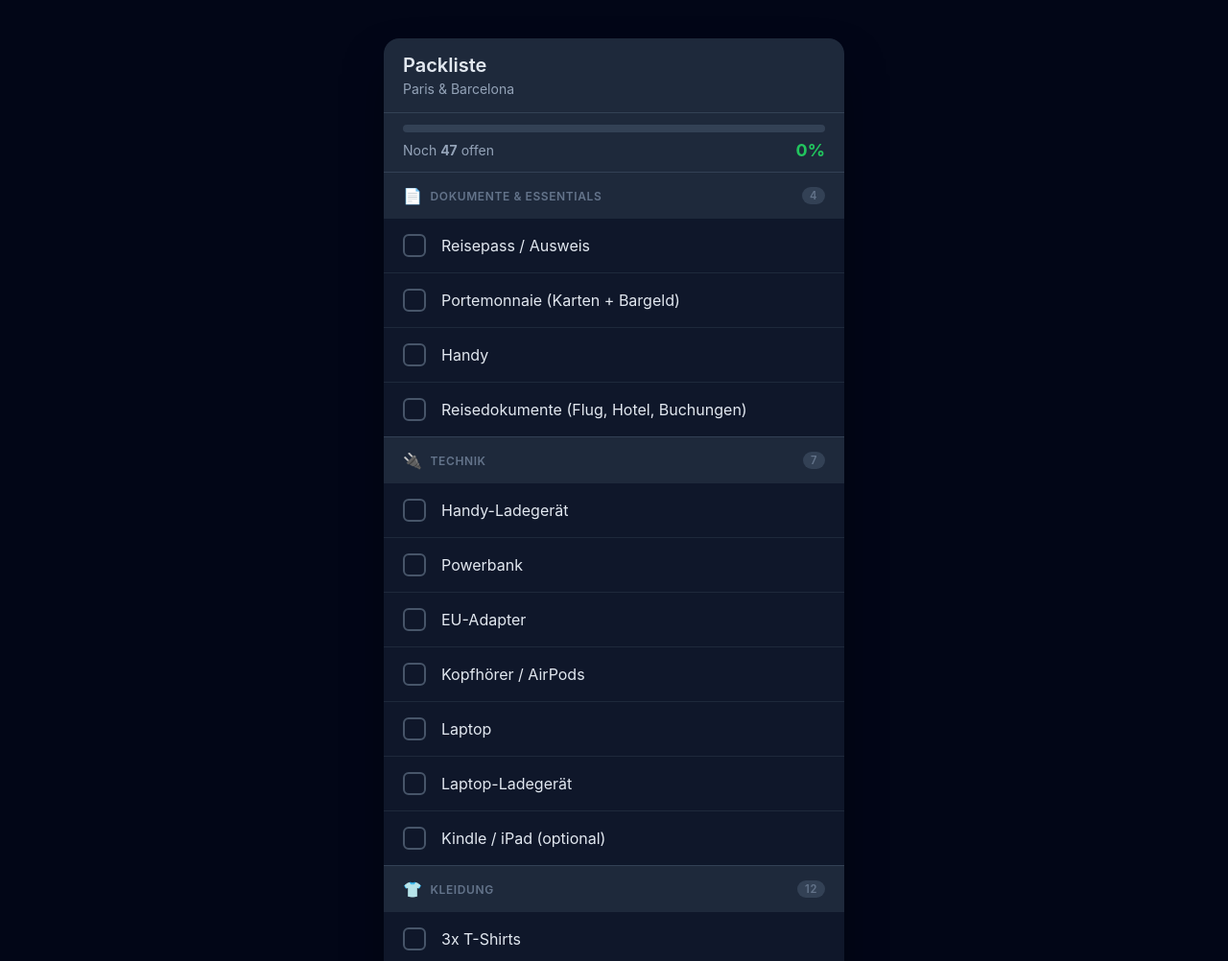
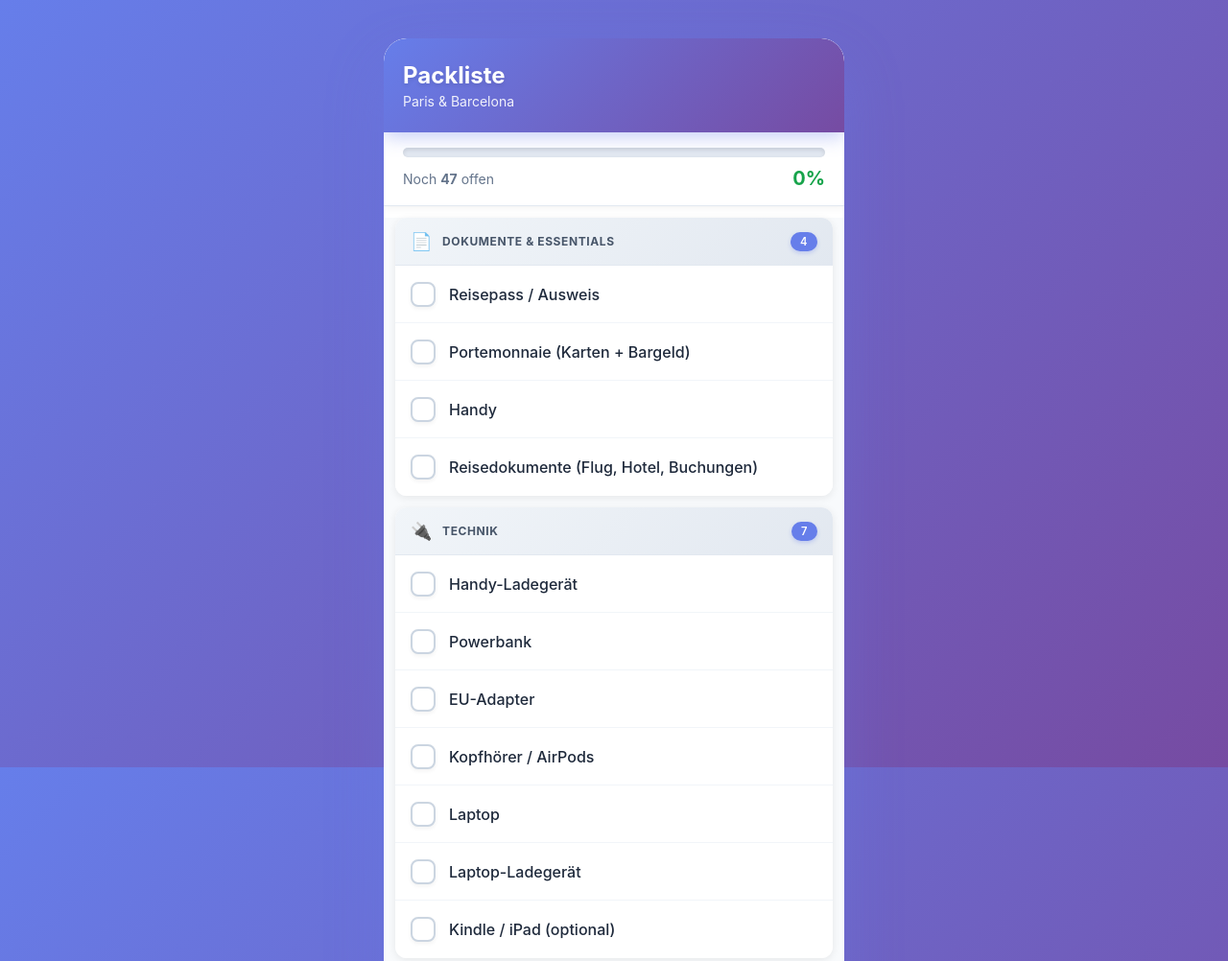
Before and after one commit to logicodr/Check-list, a plain HTML site: page index.html in a window 1280 px wide. Shown: the top 1002 px of the page at 96% size. Drawn offline with Linux system fonts and the light colour scheme.

Commit message:
Helles Design mit Tiefe und Kontrast
- Weisser Hintergrund statt dunklem Theme
- Lila Gradient Header mit Schatten
- Cards mit Schatten für Tiefe
- Grössere Checkboxen mit Gradient
- Besserer Kontrast für Lesbarkeit
- Grüne Erledigt-Sektion mit hellem Hintergrund
- Abgerundete Ecken überall

🤖 Generated with [Claude Code](https://claude.com/claude-code)

Co-Authored-By: Claude <noreply@anthropic.com>

```diff
--- a/index.html
+++ b/index.html
@@ -20,11 +20,19 @@
 
         body {
             font-family: -apple-system, BlinkMacSystemFont, 'Segoe UI', Roboto, sans-serif;
-            background: #0f172a;
-            color: #e2e8f0;
+            background: linear-gradient(135deg, #667eea 0%, #764ba2 100%);
+            background-attachment: fixed;
+            color: #1e293b;
             min-height: 100vh;
             min-height: 100dvh;
+            padding: 0;
             padding-bottom: env(safe-area-inset-bottom);
+        }
+
+        .container {
+            background: #ffffff;
+            min-height: 100vh;
+            min-height: 100dvh;
         }
 
         /* Header - sticky */
@@ -32,37 +40,41 @@
             position: sticky;
             top: 0;
             z-index: 100;
-            background: #1e293b;
-            padding: 16px 20px;
-            border-bottom: 1px solid #334155;
+            background: linear-gradient(135deg, #667eea 0%, #764ba2 100%);
+            padding: 24px 20px;
+            color: white;
+            box-shadow: 0 4px 20px rgba(102, 126, 234, 0.4);
         }
 
         .header h1 {
-            font-size: 1.25rem;
-            font-weight: 600;
+            font-size: 1.5rem;
+            font-weight: 700;
             margin-bottom: 4px;
+            text-shadow: 0 2px 4px rgba(0,0,0,0.1);
         }
 
         .header p {
             font-size: 0.875rem;
-            color: #94a3b8;
+            opacity: 0.9;
         }
 
         /* Progress */
         .progress-container {
-            padding: 12px 20px;
-            background: #1e293b;
-            border-bottom: 1px solid #334155;
+            padding: 16px 20px;
+            background: #ffffff;
+            border-bottom: 1px solid #e2e8f0;
             position: sticky;
-            top: 76px;
+            top: 84px;
             z-index: 99;
+            box-shadow: 0 2px 8px rgba(0,0,0,0.05);
         }
 
         .progress-bar {
-            background: #334155;
-            height: 8px;
-            border-radius: 4px;
+            background: #e2e8f0;
+            height: 10px;
+            border-radius: 5px;
             overflow: hidden;
+            box-shadow: inset 0 2px 4px rgba(0,0,0,0.1);
         }
 
         .progress-fill {
@@ -70,50 +82,59 @@
             height: 100%;
             width: 0%;
             transition: width 0.3s ease;
-            border-radius: 4px;
+            border-radius: 5px;
+            box-shadow: 0 2px 8px rgba(34, 197, 94, 0.4);
         }
 
         .progress-text {
             display: flex;
             justify-content: space-between;
             align-items: center;
-            margin-top: 8px;
+            margin-top: 10px;
             font-size: 0.875rem;
-            color: #94a3b8;
+            color: #64748b;
         }
 
         .progress-percent {
             font-weight: 700;
-            font-size: 1.125rem;
-            color: #22c55e;
+            font-size: 1.25rem;
+            color: #16a34a;
         }
 
         /* Buttons */
         .reset-btn {
-            background: #dc2626;
+            background: #ef4444;
             color: white;
             border: none;
-            padding: 8px 14px;
-            border-radius: 6px;
-            font-size: 0.75rem;
-            font-weight: 500;
+            padding: 10px 20px;
+            border-radius: 8px;
+            font-size: 0.875rem;
+            font-weight: 600;
             cursor: pointer;
             touch-action: manipulation;
+            box-shadow: 0 4px 12px rgba(239, 68, 68, 0.3);
+            transition: all 0.2s ease;
         }
 
         .reset-btn:active {
-            background: #b91c1c;
+            background: #dc2626;
             transform: scale(0.98);
+            box-shadow: 0 2px 8px rgba(239, 68, 68, 0.3);
         }
 
         /* Content */
         .content {
             padding-bottom: 20px;
+            background: #f8fafc;
         }
 
         /* Section */
         .section {
-            border-bottom: 1px solid #334155;
+            background: #ffffff;
+            margin: 12px;
+            border-radius: 12px;
+            box-shadow: 0 2px 8px rgba(0,0,0,0.08);
+            overflow: hidden;
         }
 
         .section:empty {
@@ -121,47 +142,48 @@
         }
 
         .section-header {
-            background: #1e293b;
-            padding: 14px 20px;
-            font-weight: 600;
+            background: linear-gradient(135deg, #f1f5f9 0%, #e2e8f0 100%);
+            padding: 14px 16px;
+            font-weight: 700;
             font-size: 0.75rem;
             text-transform: uppercase;
             letter-spacing: 0.05em;
-            color: #64748b;
+            color: #475569;
             display: flex;
             align-items: center;
-            gap: 8px;
-            position: sticky;
-            top: 130px;
-            z-index: 50;
+            gap: 10px;
+            border-bottom: 1px solid #e2e8f0;
         }
 
         .section-header .icon {
-            font-size: 1rem;
+            font-size: 1.125rem;
         }
 
         .section-header .count {
             margin-left: auto;
-            background: #334155;
-            padding: 2px 8px;
-            border-radius: 10px;
+            background: #667eea;
+            color: white;
+            padding: 3px 10px;
+            border-radius: 12px;
             font-size: 0.7rem;
+            font-weight: 600;
+            box-shadow: 0 2px 4px rgba(102, 126, 234, 0.3);
         }
 
         .section-content {
-            background: #0f172a;
+            background: #ffffff;
         }
 
         /* Checklist Item */
         .item {
             display: flex;
             align-items: center;
-            padding: 16px 20px;
-            border-bottom: 1px solid #1e293b;
+            padding: 16px;
+            border-bottom: 1px solid #f1f5f9;
             cursor: pointer;
             touch-action: manipulation;
             transition: all 0.2s ease;
-            min-height: 56px;
+            min-height: 60px;
             overflow: hidden;
         }
 
@@ -170,7 +192,7 @@
         }
 
         .item:active {
-            background: #1e293b;
+            background: #f8fafc;
         }
 
         /* Animation für checked items */
@@ -186,21 +208,24 @@
 
         /* Custom Checkbox */
         .checkbox {
-            width: 24px;
-            height: 24px;
-            min-width: 24px;
-            border: 2px solid #475569;
-            border-radius: 6px;
-            margin-right: 16px;
+            width: 26px;
+            height: 26px;
+            min-width: 26px;
+            border: 2.5px solid #cbd5e1;
+            border-radius: 8px;
+            margin-right: 14px;
             display: flex;
             align-items: center;
             justify-content: center;
             transition: all 0.15s ease;
+            background: #ffffff;
+            box-shadow: 0 2px 4px rgba(0,0,0,0.05);
         }
 
         .item.checked .checkbox {
-            background: #22c55e;
-            border-color: #22c55e;
+            background: linear-gradient(135deg, #22c55e 0%, #16a34a 100%);
+            border-color: #16a34a;
+            box-shadow: 0 4px 8px rgba(34, 197, 94, 0.3);
         }
 
         .checkbox svg {
@@ -221,8 +246,9 @@
         .item-text {
             flex: 1;
             font-size: 1rem;
-            line-height: 1.4;
-            color: #e2e8f0;
+            line-height: 1.5;
+            color: #1e293b;
+            font-weight: 500;
         }
 
         .item input[type="checkbox"] {
@@ -233,36 +259,43 @@
 
         /* Erledigt Section */
         .done-section {
-            border-top: 1px solid #334155;
-            margin-top: 20px;
+            background: #ffffff;
+            margin: 12px;
+            border-radius: 12px;
+            box-shadow: 0 2px 8px rgba(0,0,0,0.08);
+            overflow: hidden;
         }
 
         .done-header {
-            background: #1e293b;
-            padding: 14px 20px;
-            font-weight: 600;
+            background: linear-gradient(135deg, #dcfce7 0%, #bbf7d0 100%);
+            padding: 14px 16px;
+            font-weight: 700;
             font-size: 0.75rem;
             text-transform: uppercase;
             letter-spacing: 0.05em;
-            color: #22c55e;
+            color: #166534;
             display: flex;
             align-items: center;
             gap: 8px;
             cursor: pointer;
             touch-action: manipulation;
+            border-bottom: 1px solid #bbf7d0;
         }
 
         .done-header .count {
             margin-left: auto;
-            background: #166534;
-            color: #bbf7d0;
-            padding: 2px 10px;
-            border-radius: 10px;
+            background: #16a34a;
+            color: white;
+            padding: 3px 10px;
+            border-radius: 12px;
             font-size: 0.7rem;
+            font-weight: 600;
+            box-shadow: 0 2px 4px rgba(22, 163, 74, 0.3);
         }
 
         .done-header .chevron {
             transition: transform 0.2s ease;
+            color: #16a34a;
         }
 
         .done-header.collapsed .chevron {
@@ -270,7 +303,7 @@
         }
 
         .done-content {
-            background: #0f172a;
+            background: #fafafa;
             overflow: hidden;
             transition: max-height 0.3s ease;
         }
@@ -280,37 +313,44 @@
         }
 
         .done-content .item {
-            opacity: 0.5;
+            opacity: 0.7;
+            background: #fafafa;
         }
 
         .done-content .item .item-text {
             text-decoration: line-through;
-            color: #64748b;
+            color: #94a3b8;
         }
 
         /* Empty State */
         .empty-state {
             text-align: center;
-            padding: 60px 20px;
+            padding: 80px 20px;
             color: #64748b;
+            background: #f8fafc;
         }
 
         .empty-state .icon {
-            font-size: 4rem;
-            margin-bottom: 16px;
+            font-size: 5rem;
+            margin-bottom: 20px;
         }
 
         .empty-state h2 {
-            font-size: 1.25rem;
-            color: #22c55e;
+            font-size: 1.5rem;
+            color: #16a34a;
             margin-bottom: 8px;
+            font-weight: 700;
+        }
+
+        .empty-state p {
+            font-size: 1rem;
         }
 
         /* Footer */
         .footer {
-            padding: 20px;
+            padding: 24px 20px;
             text-align: center;
-            border-top: 1px solid #334155;
+            background: #f8fafc;
         }
 
         /* Desktop */
@@ -319,22 +359,22 @@
                 display: flex;
                 justify-content: center;
                 padding: 40px 20px;
-                background: #020617;
             }
 
             .container {
                 max-width: 480px;
                 width: 100%;
-                background: #0f172a;
-                border-radius: 16px;
+                background: #ffffff;
+                border-radius: 24px;
                 overflow: hidden;
-                box-shadow: 0 25px 50px -12px rgba(0, 0, 0, 0.5);
+                box-shadow: 0 25px 60px rgba(102, 126, 234, 0.3);
+                min-height: auto;
             }
 
             .header {
                 position: relative;
                 top: auto;
-                border-radius: 16px 16px 0 0;
+                border-radius: 24px 24px 0 0;
             }
 
             .progress-container {
@@ -342,13 +382,8 @@
                 top: auto;
             }
 
-            .section-header {
-                position: relative;
-                top: auto;
-            }
-
             .item:hover {
-                background: #1e293b;
+                background: #f1f5f9;
             }
         }
     </style>
```
